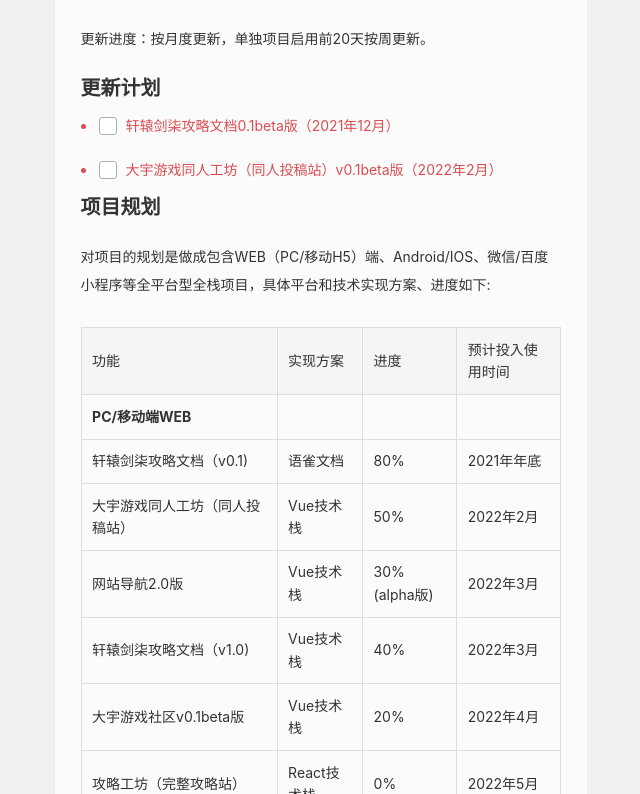
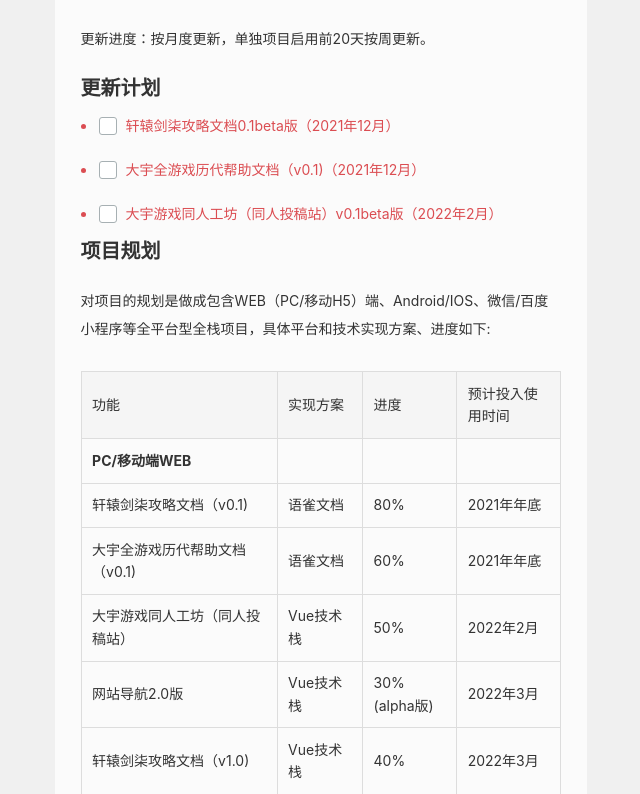
Before and after one commit to swdwiki/swdwiki.github.io, a plain HTML site: page 2021/11/10/《轩辕天书》开发日志站正式启用/index.html in a window 1280 px wide. Shown: the part 578-1372 px from the top of the page, without its empty margins (319-959 px from the left). Drawn offline with Linux system fonts and the light colour scheme.

Commit message:
Site updated: 2021-11-10 17:03:00

```diff
--- a/2021/11/10/《轩辕天书》开发日志站正式启用/index.html
+++ b/2021/11/10/《轩辕天书》开发日志站正式启用/index.html
@@ -7,6 +7,7 @@
 <p>更新进度：按月度更新，单独项目启用前20天按周更新。</p>
 <h2 id="更新计划"><a href="#更新计划" class="headerlink" title="更新计划"></a>更新计划</h2><ul>
 <li><input disabled="" type="checkbox"> 轩辕剑柒攻略文档0.1beta版（2021年12月）</li>
+<li><input disabled="" type="checkbox"> 大宇全游戏历代帮助文档（v0.1)（2021年12月）</li>
 <li><input disabled="" type="checkbox"> 大宇游戏同人工坊（同人投稿站）v0.1beta版（2022年2月）</li>
 </ul>
 <h2 id="项目规划"><a href="#项目规划" class="headerlink" title="项目规划"></a>项目规划</h2><p>对项目的规划是做成包含WEB（PC/移动H5）端、Android/IOS、微信/百度小程序等全平台型全栈项目，具体平台和技术实现方案、进度如下:</p>
@@ -29,6 +30,12 @@
 <td>轩辕剑柒攻略文档（v0.1)</td>
 <td>语雀文档</td>
 <td>80%</td>
+<td>2021年年底</td>
+</tr>
+<tr>
+<td>大宇全游戏历代帮助文档（v0.1)</td>
+<td>语雀文档</td>
+<td>60%</td>
 <td>2021年年底</td>
 </tr>
 <tr>
```
Also changed, not shown: index.html (+7 -0 lines).
